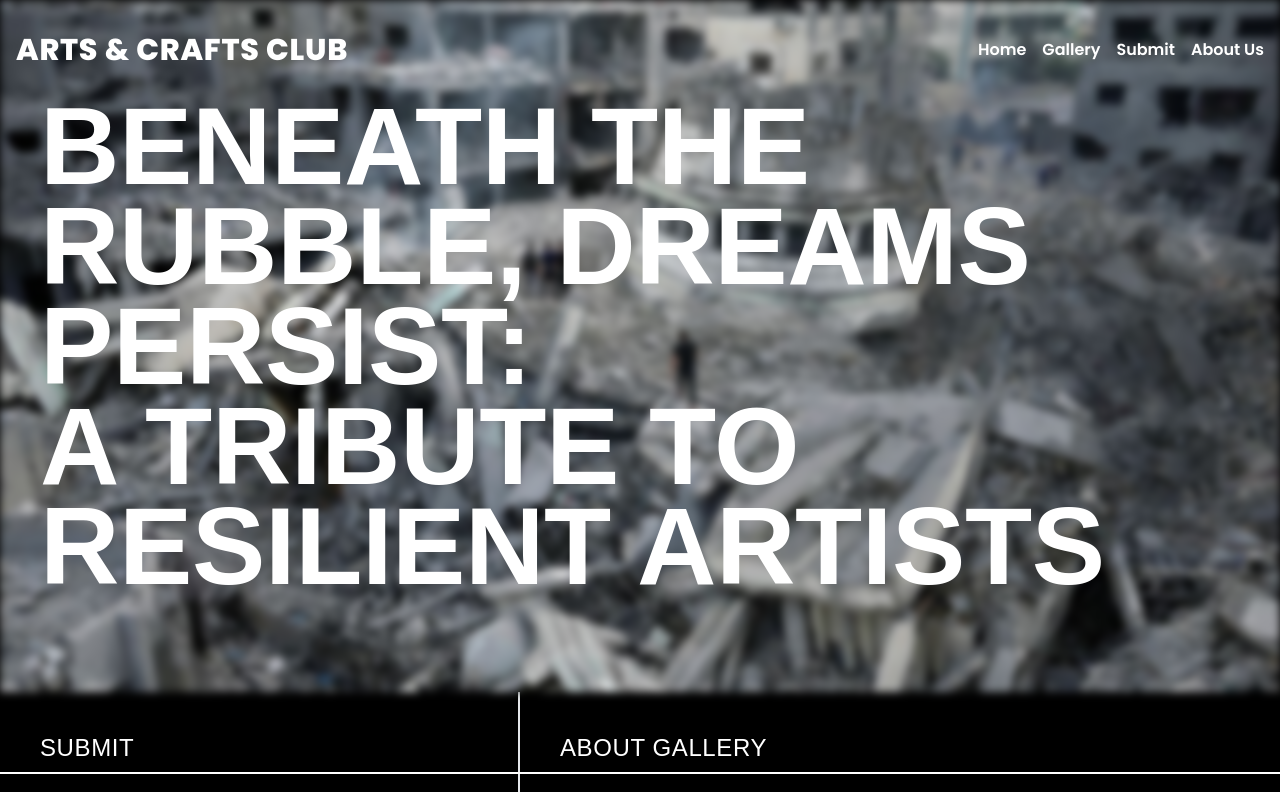
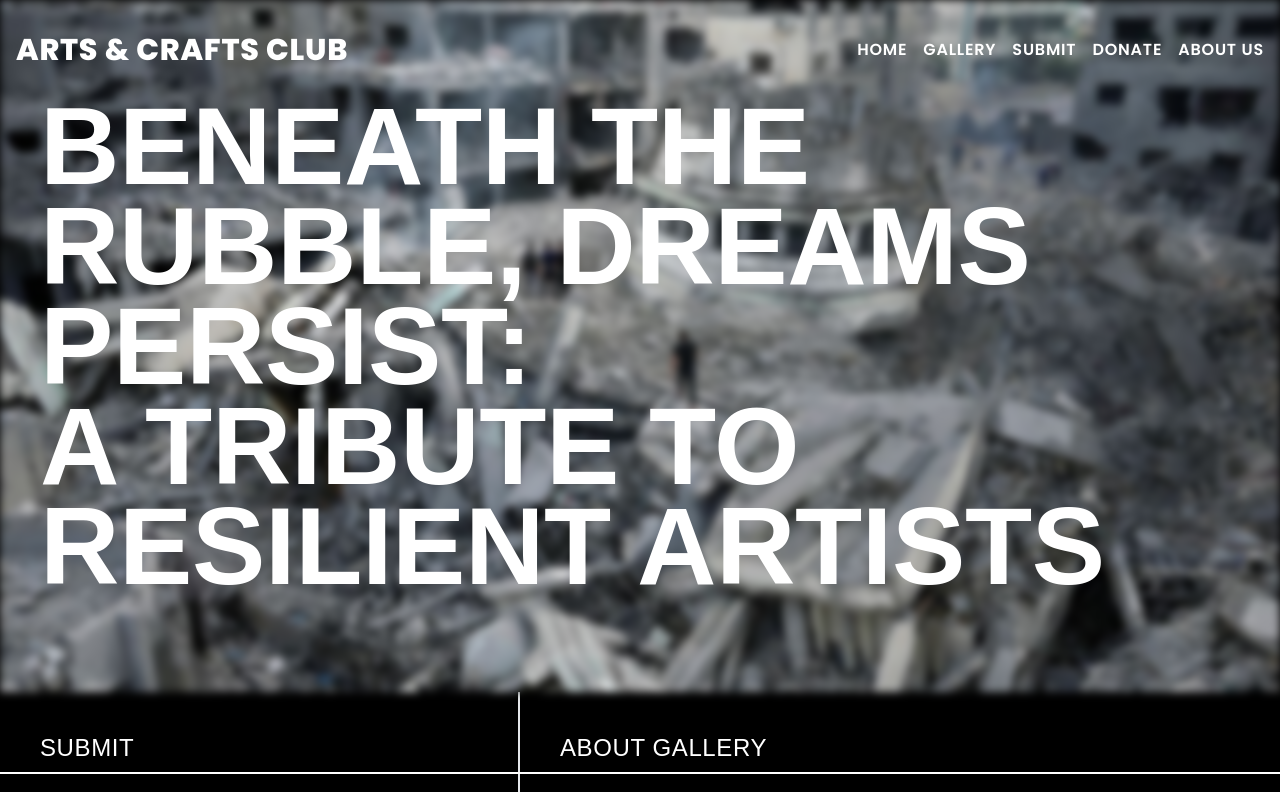
Before and after one commit to diyorbekibragimov/artproject, a Next.js app: page / in a window 1280 px wide. Shown: the top 792 px of the page. Built offline with nearby package versions, Linux system fonts and the light colour scheme; a web font is replaced by a local one.

Commit message:
update topnav

```diff
--- a/app/components/TopNav.tsx
+++ b/app/components/TopNav.tsx
@@ -33,16 +33,19 @@ const TopNav: React.FC<TopNavProps> = ({
 
   let menu = (
     <>
-      <a href="/" className="hover:underline mr-4 md:mr-0">
+      <a href="/" className="hover:underline mr-4 md:mr-0 md:uppercase md:tracking-wider">
         Home
       </a>
-      <a href="/gallery" className="hover:underline mr-4">
+      <a href="/gallery" className="hover:underline mr-4 md:uppercase md:tracking-wider">
         Gallery
       </a>
-      <a href="/submit" className="hover:underline mr-4">
+      <a href="/submit" className="hover:underline mr-4 md:uppercase md:tracking-wider">
         Submit
       </a>
-      <a href="/about" className="hover:underline mr-4">
+      <a href="/donate" className="hover:underline mr-4 md:uppercase md:tracking-wider">
+        Donate
+      </a>
+      <a href="/about" className="hover:underline mr-4 md:uppercase md:tracking-wider">
         About Us
       </a>
     </>
```
